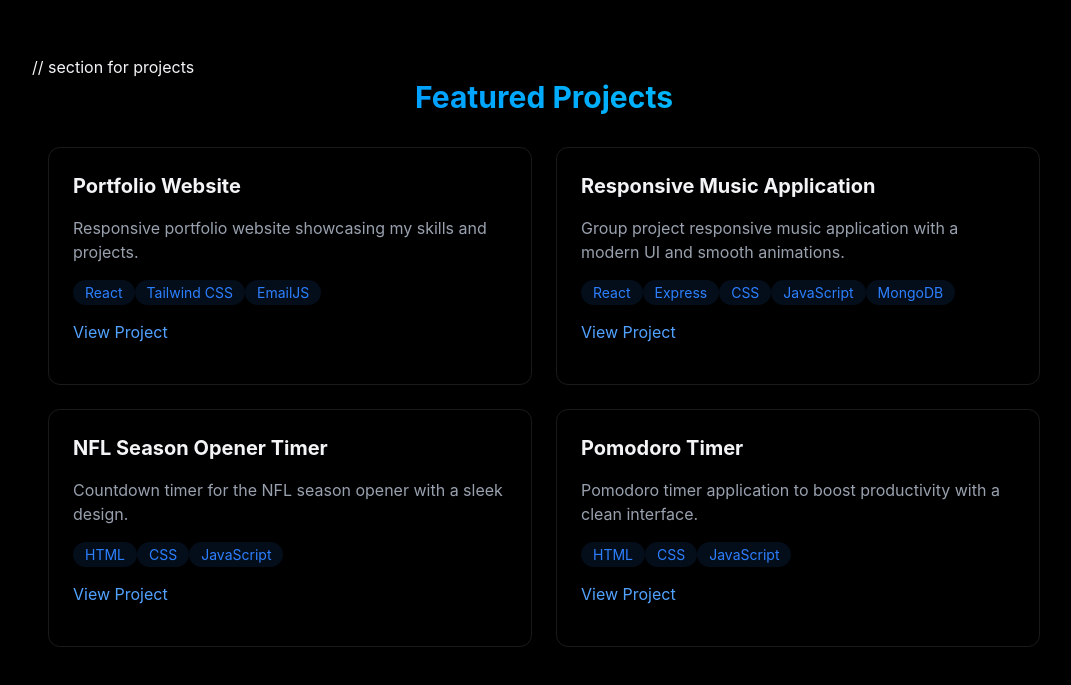
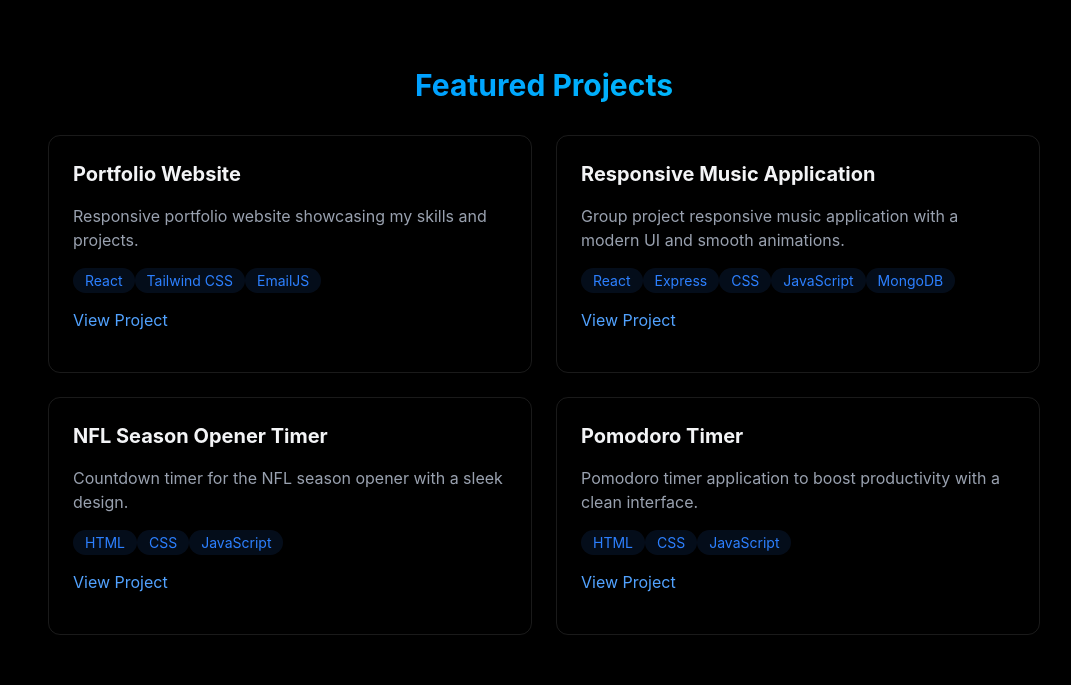
Before and after one commit to elijahwren/wrendev-portfolio, a React (Vite) app: page / in a window 1280 px wide. Shown: the part 1825-2510 px from the top of the page, without its empty margins (96-1167 px from the left). Built offline with nearby package versions, Linux system fonts and the light colour scheme.

Commit message:
final touches

```diff
--- a/src/components/sections/Projects.jsx
+++ b/src/components/sections/Projects.jsx
@@ -7,7 +7,6 @@ export const Projects = () => {
             className="min-h-screen flex items-center justify-center py-20"
         >
             <RevealOnScroll>
-            // section for projects
             <div className="max-w-5xl mx-auto px-4">
                 <h2 className="text-3xl font-bold mb-8 bg-gradient-to-r from-blue-500 to-cyan-400 bg-clip-text text-transparent text-center">
                     Featured Projects
```
